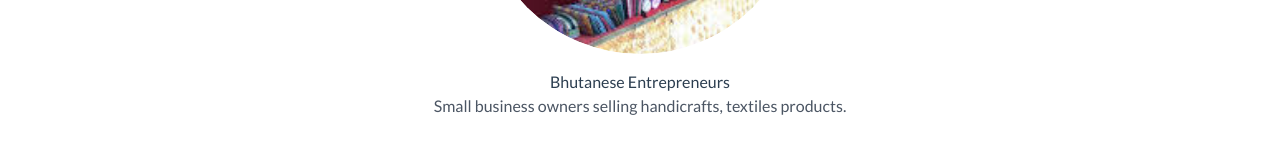
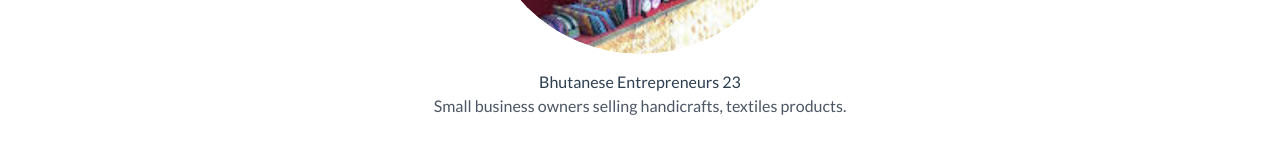
Before and after one commit to C-gyeltshen/CocoCommercial-Frontend, a Next.js app: page / in a window 1280 px wide. Shown: the part 1237-1391 px from the top of the page. Built offline with nearby package versions, Linux system fonts and the light colour scheme; a web font is replaced by a local one.

Commit message:
test commit

```diff
--- a/src/app/page.tsx
+++ b/src/app/page.tsx
@@ -13,7 +13,7 @@ const CocoCommercial = () => {
 
   const circleContents = [
     {
-      title: "Bhutanese Entrepreneurs",
+      title: "Bhutanese Entrepreneurs 23",
       subtitle: "Hospitality and Tourism",
       description:
         "Small business owners selling handicrafts, textiles products.",
```
Also changed, not shown: 1 other file (tests, documents, lock files or other folders).
